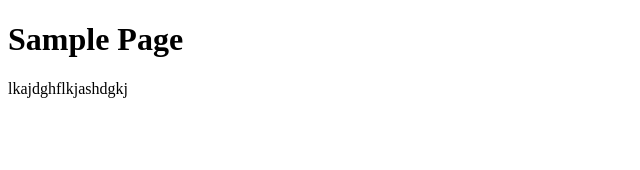
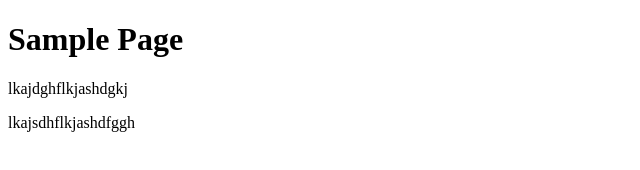
Before and after one commit to Tamamkarim/vanilla-js-template, a plain HTML site: page index.html in a window 1280 px wide. Shown: the whole page, without its empty margins (0-640 px from the left). Drawn offline with Linux system fonts and the light colour scheme.

Commit message:
add duplicate paragraph to sample page

```diff
--- a/index.html
+++ b/index.html
@@ -12,6 +12,7 @@
 <body>
   <h1>Sample Page</h1>
   <p>lkajdghflkjashdgkj</p>
+  <p>lkajsdhflkjashdfggh</p>
 </body>
 
 </html>
```
